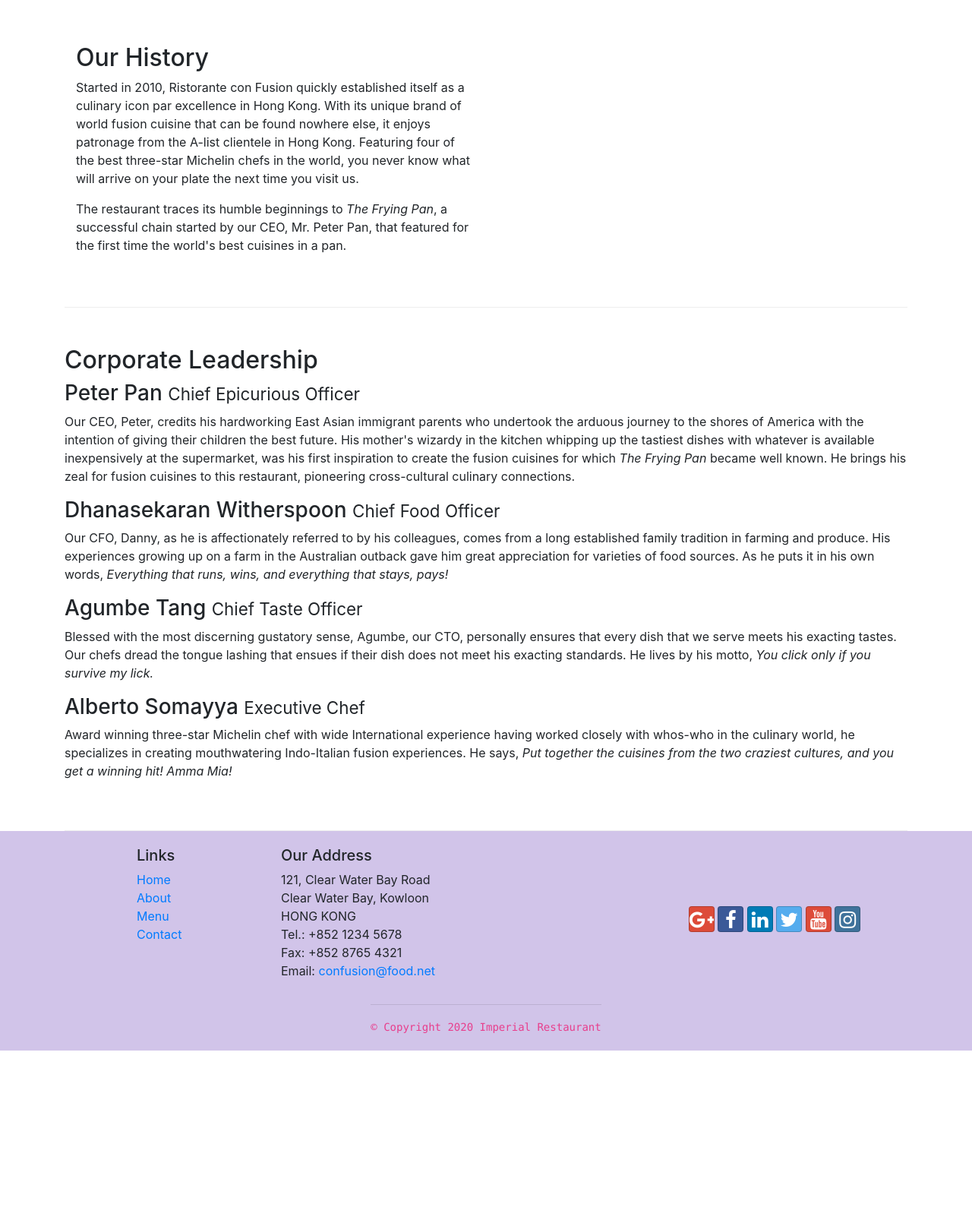
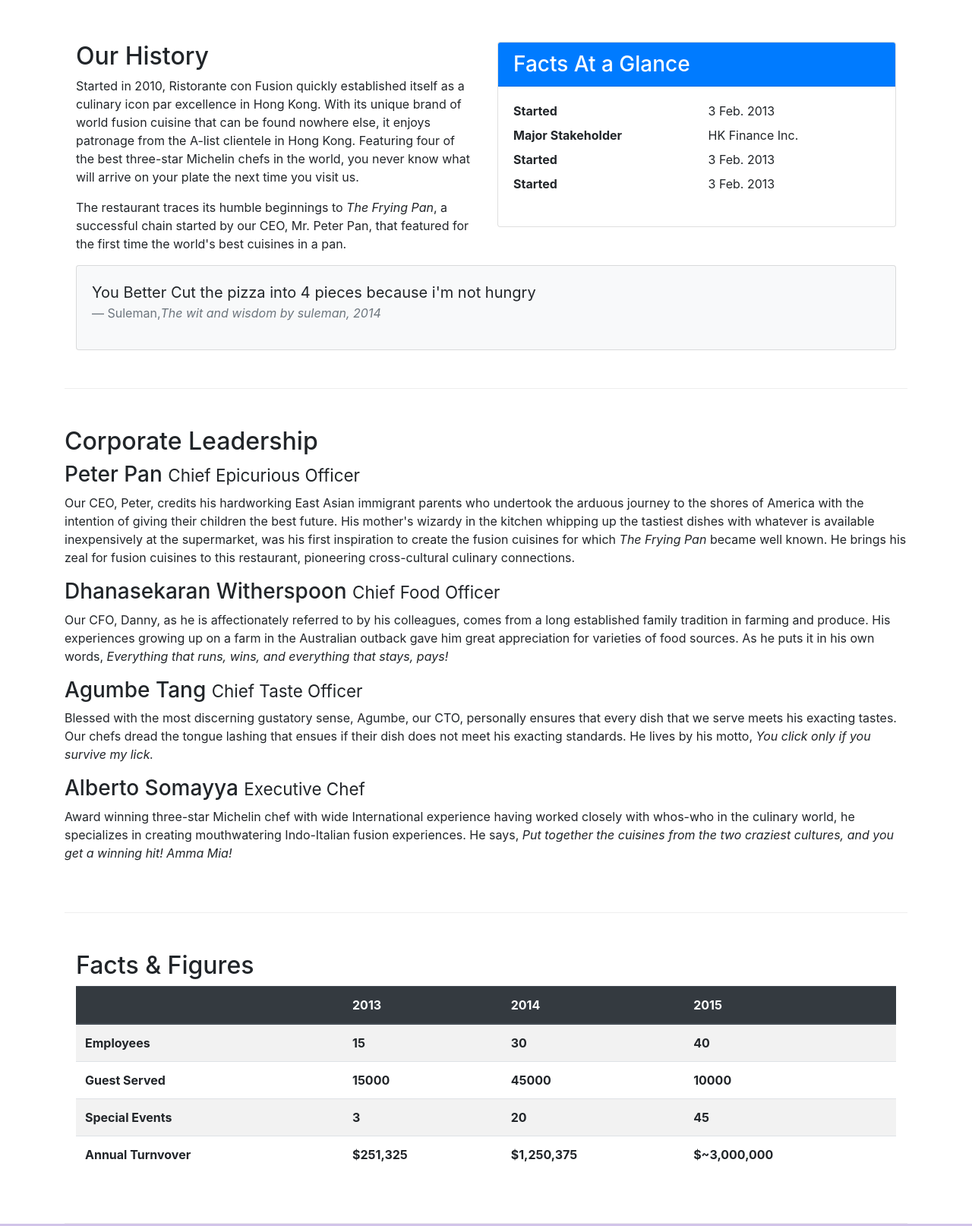
Before and after one commit to fsuleman2/restaurant_site, a website: page aboutus.html in a window 1280 px wide. Shown: the part 460-2074 px from the top of the page at 76% size. Before the commit the page ends 1843 px from the top, so only its background shows below. Drawn offline with nearby package versions, Linux system fonts and the light colour scheme.

Commit message:
Tables and cards added in aboutus.html

```diff
--- a/aboutus.html
+++ b/aboutus.html
@@ -1,39 +1,36 @@
 <!DOCTYPE html>
 <html lang="en">
 
+
     <head>
-    <!--Required meta tags always come first-->
+        <!-- Required meta tags always come first -->
         <meta charset="utf-8">
         <meta name="viewport" content="width=device-width, initial-scale=1, shrink-to-fit=no">
-    <meta http-equiv="x-ua-compatible" content="ie-edge">
+        <meta http-equiv="x-ua-compatible" content="ie=edge">
+
         <!-- Bootstrap CSS -->
         <link rel="stylesheet" href="node_modules/bootstrap/dist/css/bootstrap.min.css">
         <link rel="stylesheet" href="node_modules/font-awesome/css/font-awesome.min.css">
         <link rel="stylesheet" href="node_modules/bootstrap-social/bootstrap-social.css">
         <link rel="stylesheet" href="css/style.css">
-    <title>Ristorante Con Fusion: About Us</title>
-
+        <link href="favicon (2).ico" rel="icon" type="image/x-icon" />
+      <title>Imperial Restaurant</title>
   </head>
 
 <body>
     <!------------------------------------------------------Navbar Start-------------------------------------------------------------->
     <nav class="navbar navbar-dark navbar-expand-sm fixed-top">
-        <a class="navbar-brand mr-auto" href="index.html">Imperial Restaurant</a>
-        <div class="container">
-
-            <button class="navbar-toggler" type="button" data-toggle="collapse" data-target="#navbar">
+        <a class="navbar-brand text-dager" href="index.html">Imperial Restaurant</a>
+        <button class="navbar-toggler" type="button" data-toggle="collapse" data-target="#navbarNav" aria-controls="navbarNav" aria-expanded="false" aria-label="Toggle navigation">
           <span class="navbar-toggler-icon"></span>
         </button>
-            <div class="collapse navbar-collapse" id="navbar">
-
+        <div class="collapse navbar-collapse" id="navbarNav">
             <ul class="navbar-nav mr-auto">
-                    <li class="nav-item "><a class="nav-link" href="index.html"><span class="fa fa-home"></span>Home</a></li>
-                    <li class="nav-item active"><a class="nav-link" href="#"><span class="fa fa-info fa-lg"></span>About</a></li>
+                <li class="nav-item "><a class="nav-link" href="index.html"><span class="fa fa-home fa-lg"></span>Home</a></li>
+                <li class="nav-item active"><a class="nav-link" href="aboutus.html"><span class="fa fa-info"></span>About</a></li>
                 <li class="nav-item "><a class="nav-link" href="#"><span class="fa fa-list fa-lg"></span>Menu</a></li>
-                    <li class="nav-item "><a class="nav-link" href="#"><span class="fa fa-address-card fa-lg"></span>Contact</a></li>
+                <li class="nav-item "><a class="nav-link" href="contactus.html"><span class="fa fa-address-card fa-lg"></span>Contact</a></li>
             </ul>
-            </div>
-
         </div>
       </nav>
     <!------------------------------------------------------Navbar end---------------------------------------------------------------->
@@ -72,8 +69,40 @@
                 <p>Started in 2010, Ristorante con Fusion quickly established itself as a culinary icon par excellence in Hong Kong. With its unique brand of world fusion cuisine that can be found nowhere else, it enjoys patronage from the A-list clientele in Hong Kong.  Featuring four of the best three-star Michelin chefs in the world, you never know what will arrive on your plate the next time you visit us.</p>
                 <p>The restaurant traces its humble beginnings to <em>The Frying Pan</em>, a successful chain started by our CEO, Mr. Peter Pan, that featured for the first time the world's best cuisines in a pan.</p>
             </div>
-            <div>
+            <!---------------------------------Card Starts------------------------------------------>
+            <div class="col-sm">
+                <div class="card">
+                    <h3 class="card-header bg-primary text-white">Facts At a Glance</h3>
+                    <div class="card-body">
+                        <dl class="row">
+                            <dt class="col-6">Started</dt>
+                            <dd class="col-6">3 Feb. 2013</dd>
+                            <dt class="col-6">Major Stakeholder</dt>
+                            <dd class="col-6">HK Finance Inc.</dd>
+                            <dt class="col-6">Started</dt>
+                            <dd class="col-6">3 Feb. 2013</dd>
+                            <dt class="col-6">Started</dt>
+                            <dd class="col-6">3 Feb. 2013</dd>
+                        </dl>
                     </div>
+                </div>
+            </div>
+            <!---------------------------------Card End------------------------------------------->
+
+            <!---------------------------------Quotation Starts------------------------------------------>
+                <div class="col-12">
+                    <div class="card card-body bg-light">
+                      <blockquote class="blockquote">
+                          <p class="mb-0">
+                              You Better Cut the pizza into 4 pieces because i'm not hungry
+                          </p>
+                          <footer class="blockquote-footer">Suleman,<cite title="Source Title">The wit and wisdom by suleman, 2014</cite></footer>
+                      </blockquote>
+                    </div>
+                </div>
+
+
+            <!---------------------------------Quotation Ends------------------------------------------>
         </div>
 
 
@@ -98,6 +127,52 @@
                 </div>
             </div>
        </div>
+<!--------------------------------Table Starts----------------------->
+       <div class="row row-content">
+           <div class="col-12 col-9">
+               <h2>Facts &amp; Figures</h2>
+               <!--Making table responsive-->
+               <div class="table-responsive">
+                   <table class="table table-striped">
+                       <thead class="thead-dark">
+                        <tr>
+                            <th>&nbsp;</th>
+                            <th>2013</th>
+                            <th>2014</th>
+                            <th>2015</th>
+                        </tr>
+                       </thead>
+                           <tbody>
+                               <tr>
+                                   <th>Employees</th>
+                                   <th>15</th>
+                                   <th>30</th>
+                                   <th>40</th>
+                               </tr>
+                               <tr>
+                                   <th>Guest Served</th>
+                                   <th>15000</th>
+                                   <th>45000</th>
+                                   <th>10000</th>
+                                </tr>
+                                <tr>
+                                   <th>Special Events</th>
+                                   <th>3</th>
+                                   <th>20</th>
+                                   <th>45</th>
+                                </tr>
+                                <tr>
+                                    <th>Annual Turnvover</th>
+                                    <th>$251,325</th>
+                                    <th>$1,250,375</th>
+                                    <th>$~3,000,000</th>
+                                 </tr>
+                           </tbody>
+                   </table>
+               </div>
+           </div>
+       </div>
+<!---------------------------------Table Ends----------------->
 
     </div>
 
```
Also changed, not shown: contactus.html (+7 -10 lines), index.html (+5 -7 lines), favicon (2).ico (added). Lines whose indentation alone changed are shown as unchanged.
